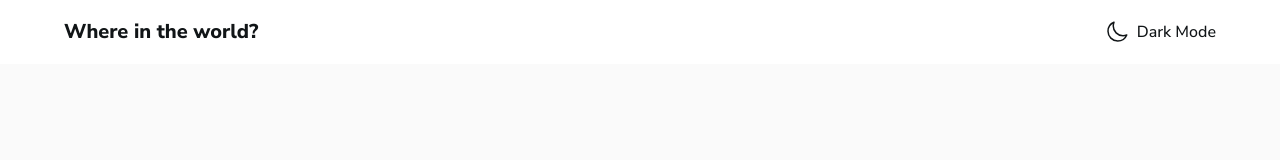
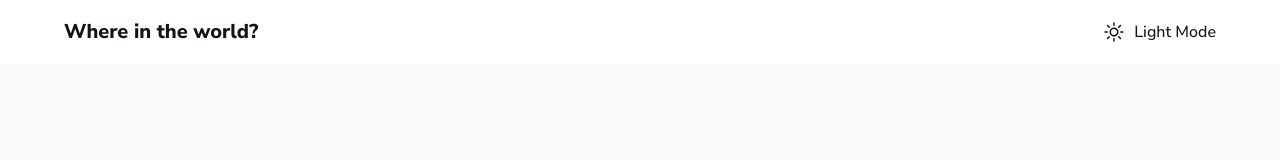
Before and after one commit to Sye-5pace/Rest_Countries_API_React.tsx, a React (Vite) app: page / in a window 1280 px wide. Shown: the top 160 px of the page. Built offline with nearby package versions, Linux system fonts and the light colour scheme.

Commit message:
Theme state management with React-redux

```diff
--- a/src/App.tsx
+++ b/src/App.tsx
@@ -1,14 +1,26 @@
-import React from 'react'
+import React,{useState , useEffect} from 'react'
 import Header from './Components/Header.tsx'
-
+import { setTheme } from './Store/Store.ts'
+import { useDispatch,useSelector } from 'react-redux'
 import './index.css'
 
 const App: React.FC = () => {
+  const theme = useSelector((state: {theme :string}) => state.theme)
+  const [storeTheme,setStoreTheme] = useState<string>('dark');
+  const dispatch = useDispatch();
+
+  useEffect(() =>{
+    const storedTheme = localStorage.getItem('theme')
+    if( storedTheme){
+      setStoreTheme(storedTheme);
+      dispatch(setTheme(storedTheme));
+    }
+  },[dispatch])
 
   return (
     <>
-      <div className='flex flex-col bg-alabaster p-0 m-0 border-box min-h-screen w-full'>
-        <Header />
+      <div className='flex flex-col w-full min-h-screen p-0 m-0 bg-alabaster border-box'>
+        <Header theme={storeTheme} setStoreTheme={setStoreTheme}/>
       </div>
     </>
   );
--- a/src/Components/Header.tsx
+++ b/src/Components/Header.tsx
@@ -1,16 +1,38 @@
 import React from 'react'
+import { useDispatch } from 'react-redux';
+import { setTheme } from '../Store/Store.ts';
 
-const Header = ()=>{
+interface ThemeSwitcherProps {
+    theme: string;
+    setStoreTheme: React.Dispatch<React.SetStateAction<string>>;
+}
+
+const Header: React.FC<ThemeSwitcherProps> = ({theme,setStoreTheme})=>{
+    const dispatch = useDispatch();
+
+    const handleThemeToggler = ():void=>{
+        const newTheme: 'light' | 'dark' = theme === 'light' ? 'dark' : 'light';
+        dispatch(setTheme(newTheme));
+        localStorage.setItem('theme', newTheme);
+        setStoreTheme(newTheme)
+    }
+
     return (
         <>
             <div className='w-full  bg-white h-[4rem] flex flex-row' >
                 <div className='w-full font-nunito text-woodsmoke flex flex-row justify-between items-center px-[4rem]'>
                     <h2 className='text-[1.25rem] font-extrabold'>Where in the world?</h2>
                     <div className='flex gap-2'>
-                        <svg xmlns="http://www.w3.org/2000/svg" fill="none" viewBox="0 0 24 24" strokeWidth={1.5} stroke="currentColor" className="w-6 h-6 cursor-pointer">
-                            <path strokeLinecap="round" strokeLinejoin="round" d="M21.752 15.002A9.718 9.718 0 0118 15.75c-5.385 0-9.75-4.365-9.75-9.75 0-1.33.266-2.597.748-3.752A9.753 9.753 0 003 11.25C3 16.635 7.365 21 12.75 21a9.753 9.753 0 009.002-5.998z" />
-                        </svg>
-                        <p className='font-medium '>Dark Mode</p>
+                        { theme === 'light' ?
+                            (<svg onClick={handleThemeToggler} xmlns="http://www.w3.org/2000/svg" fill="none" viewBox="0 0 24 24" strokeWidth={1.5} stroke="currentColor" className="w-6 h-6 cursor-pointer">
+                                <path strokeLinecap="round" strokeLinejoin="round" d="M21.752 15.002A9.718 9.718 0 0118 15.75c-5.385 0-9.75-4.365-9.75-9.75 0-1.33.266-2.597.748-3.752A9.753 9.753 0 003 11.25C3 16.635 7.365 21 12.75 21a9.753 9.753 0 009.002-5.998z" />
+                            </svg>)
+                            :
+                            (<svg onClick={handleThemeToggler} xmlns="http://www.w3.org/2000/svg" fill="none" viewBox="0 0 24 24" strokeWidth={1.5} stroke="currentColor" className="w-6 h-6 cursor-pointer">
+                                <path strokeLinecap="round" strokeLinejoin="round" d="M12 3v2.25m6.364.386l-1.591 1.591M21 12h-2.25m-.386 6.364l-1.591-1.591M12 18.75V21m-4.773-4.227l-1.591 1.591M5.25 12H3m4.227-4.773L5.636 5.636M15.75 12a3.75 3.75 0 11-7.5 0 3.75 3.75 0 017.5 0z" />
+                            </svg>)}
+
+                        <p className='font-medium '>{theme ==='light' ? 'Dark Mode' : 'Light Mode'}</p>
                     </div>
                 </div>
             </div>
--- a/src/Store/Store.ts
+++ b/src/Store/Store.ts
@@ -1,11 +1,13 @@
-import { createStore ,AnyAction } from 'react-redux';
+import { createStore ,AnyAction } from 'redux';
 
 interface ThemeType {
     theme: string;
 }
 
+//Initial state for the Store
 const initialState: ThemeType = { theme: 'light'}
 
+//Reducer for Theme store and state
 const themeReducer = (state: ThemeType = initialState, action: AnyAction) => {
     switch (action.type) {
         case 'SET_THEME':
@@ -18,3 +20,14 @@ const themeReducer = (state: ThemeType = initialState, action: AnyAction) => {
             return state;
     }
 }
+
+//store for theme reducer
+const store = createStore(themeReducer);
+
+//actions for the Store
+export const setTheme = (theme: string) => ({
+    type: 'setTheme',
+    payload: theme
+})
+
+export default store;
--- a/src/main.tsx
+++ b/src/main.tsx
@@ -1,10 +1,18 @@
 import React from 'react'
-import ReactDOM from 'react-dom/client'
+import ReactDOM from 'react-dom'
+import { Provider } from 'react-redux'
 import App from './App.tsx'
 import './index.css'
+import store from './Store/Store.ts'
 
-ReactDOM.createRoot(document.getElementById('root')!).render(
+const rootElement =document.getElementById('root');
+
+const root = (ReactDOM as any).createRoot(rootElement)
+
+root.render(
   <React.StrictMode>
-    <App />
-  </React.StrictMode>,
-)
+    <Provider store={store}>
+      <App />
+    </Provider>
+  </React.StrictMode>
+);
```
